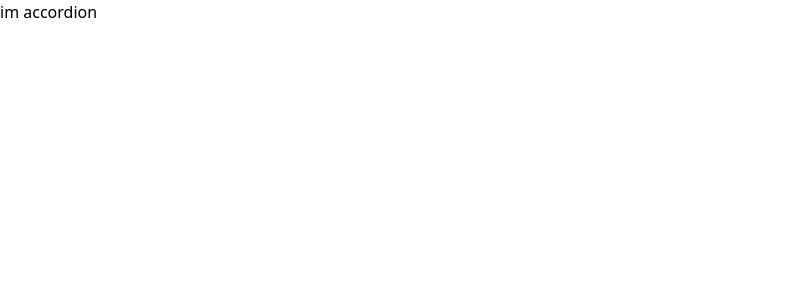
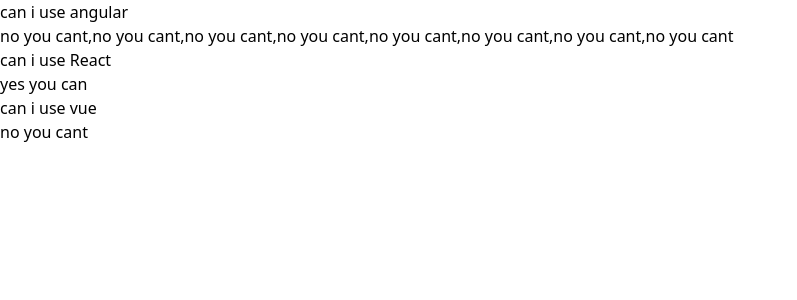
Before and after one commit to Alzubair98/comps, a React (Vite) app: page / in a window 1280 px wide. Shown: the top 300 px of the page, without its empty margins (0-797 px from the left). Built offline with nearby package versions, Linux system fonts and the light colour scheme.

Commit message:
render items

```diff
--- a/src/App.jsx
+++ b/src/App.jsx
@@ -5,7 +5,8 @@ function App() {
   const items = [
     {
       label: "can i use angular",
-      content: "no you cant",
+      content:
+        "no you cant,no you cant,no you cant,no you cant,no you cant,no you cant,no you cant,no you cant",
     },
     {
       label: "can i use React",
@@ -18,7 +19,7 @@ function App() {
   ];
   return (
     <div className="App">
-      <Accordion />
+      <Accordion items={items} />
     </div>
   );
 }
--- a/src/component/Accordion.jsx
+++ b/src/component/Accordion.jsx
@@ -1,7 +1,18 @@
 import React from "react";
 
-const Accordion = () => {
-  return <h1>im accordion</h1>;
+const Accordion = ({ items }) => {
+  return (
+    <div>
+      {items.map((item, index) => {
+        return (
+          <div key={index}>
+            <div>{item.label} </div>
+            <div>{item.content} </div>
+          </div>
+        );
+      })}
+    </div>
+  );
 };
 
 export default Accordion;
```
